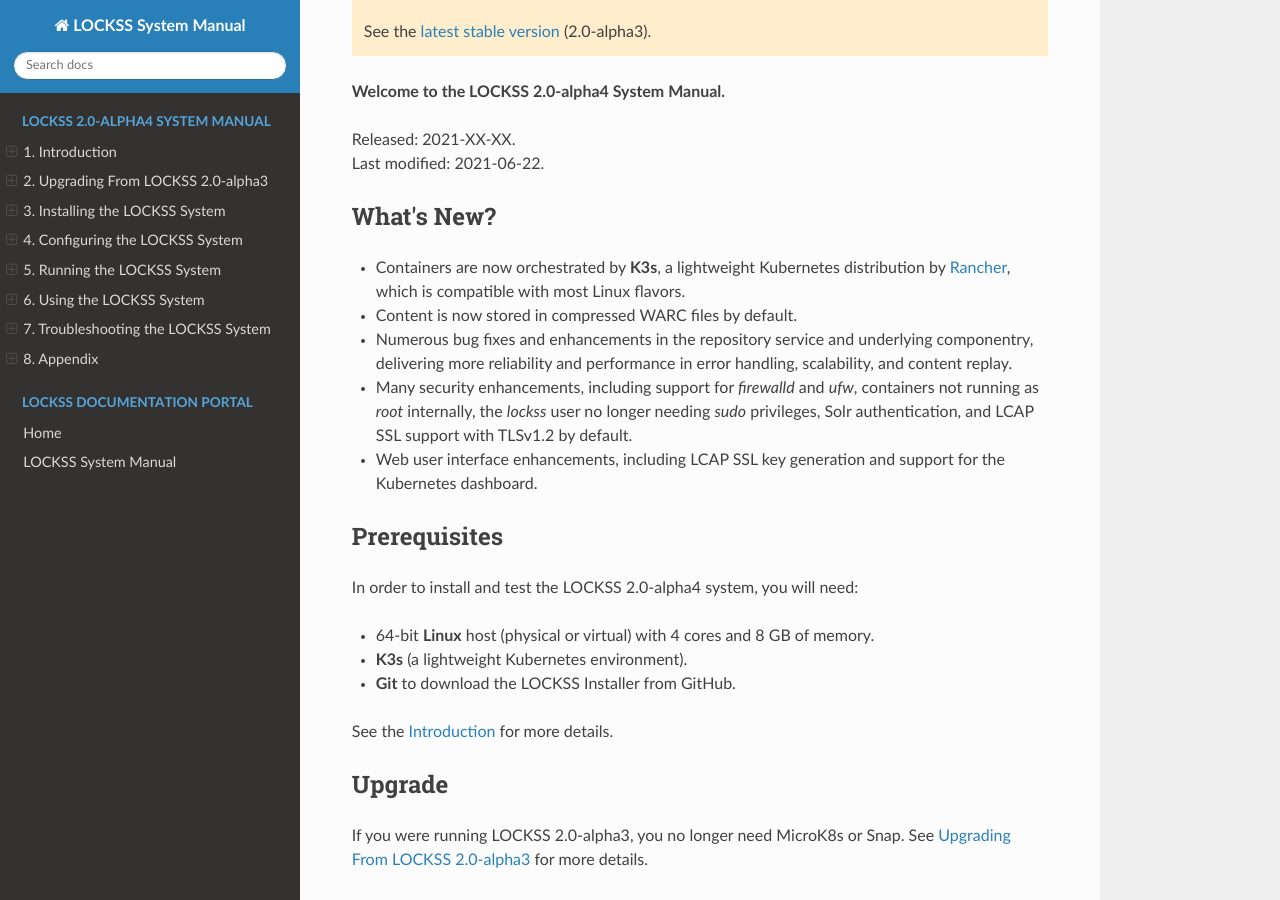
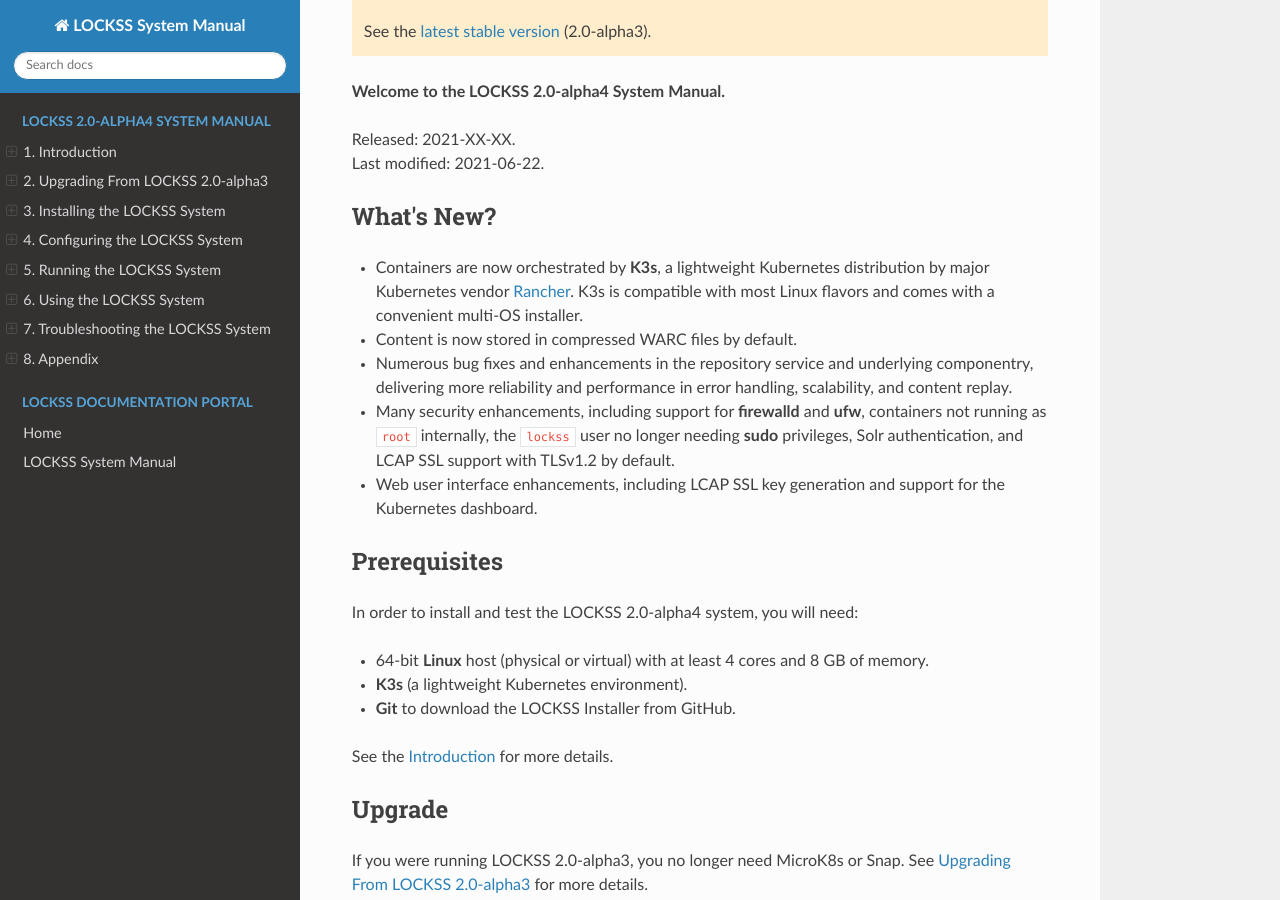
Before and after one commit to lockss/lockss-rtd-manual, a Sphinx documentation site: the page built from docs/index.rst, in a window 1280 px wide and 900 px high, scrolled down 439 px. Built offline with Sphinx 7.4.7 and the Read the Docs theme 2.0.0, drawn with Linux system fonts in a browser that asks for light colours.

Commit message:
Formatting

```diff
--- a/docs/index.rst
+++ b/docs/index.rst
@@ -29,13 +29,13 @@ LOCKSS 2.0-alpha4 System Manual
    What's New?
    -----------
 
-   *  Containers are now orchestrated by **K3s**, a lightweight Kubernetes distribution by `Rancher <https://rancher.com/>`_, which is compatible with most Linux flavors.
+   *  Containers are now orchestrated by **K3s**, a lightweight Kubernetes distribution by major Kubernetes vendor `Rancher <https://rancher.com/>`_. K3s is compatible with most Linux flavors and comes with a convenient multi-OS installer.
 
    *  Content is now stored in compressed WARC files by default.
 
    *  Numerous bug fixes and enhancements in the repository service and underlying componentry, delivering more reliability and performance in error handling, scalability, and content replay.
 
-   *  Many security enhancements, including support for `firewalld` and `ufw`, containers not running as `root` internally, the `lockss` user no longer needing `sudo` privileges, Solr authentication, and LCAP SSL support with TLSv1.2 by default.
+   *  Many security enhancements, including support for :program:`firewalld` and :program:`ufw`, containers not running as ``root`` internally, the ``lockss`` user no longer needing :program:`sudo` privileges, Solr authentication, and LCAP SSL support with TLSv1.2 by default.
 
    *  Web user interface enhancements, including LCAP SSL key generation and support for the Kubernetes dashboard.
 
@@ -45,7 +45,7 @@ LOCKSS 2.0-alpha4 System Manual
 
    In order to install and test the LOCKSS 2.0-alpha4 system, you will need:
 
-   *  64-bit **Linux** host (physical or virtual) with 4 cores and 8 GB of memory.
+   *  64-bit **Linux** host (physical or virtual) with at least 4 cores and 8 GB of memory.
 
    *  **K3s** (a lightweight Kubernetes environment).
 
```
